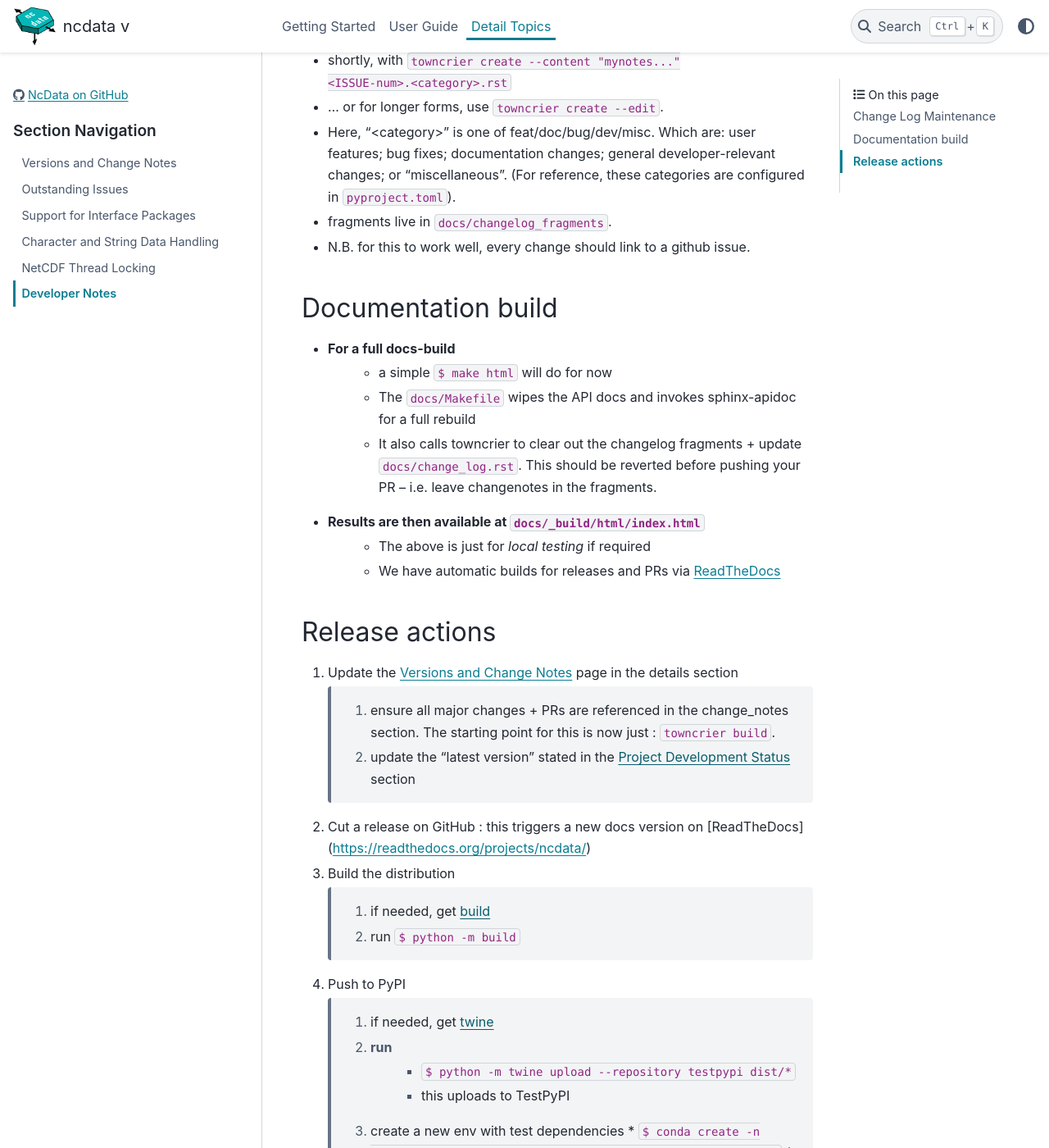
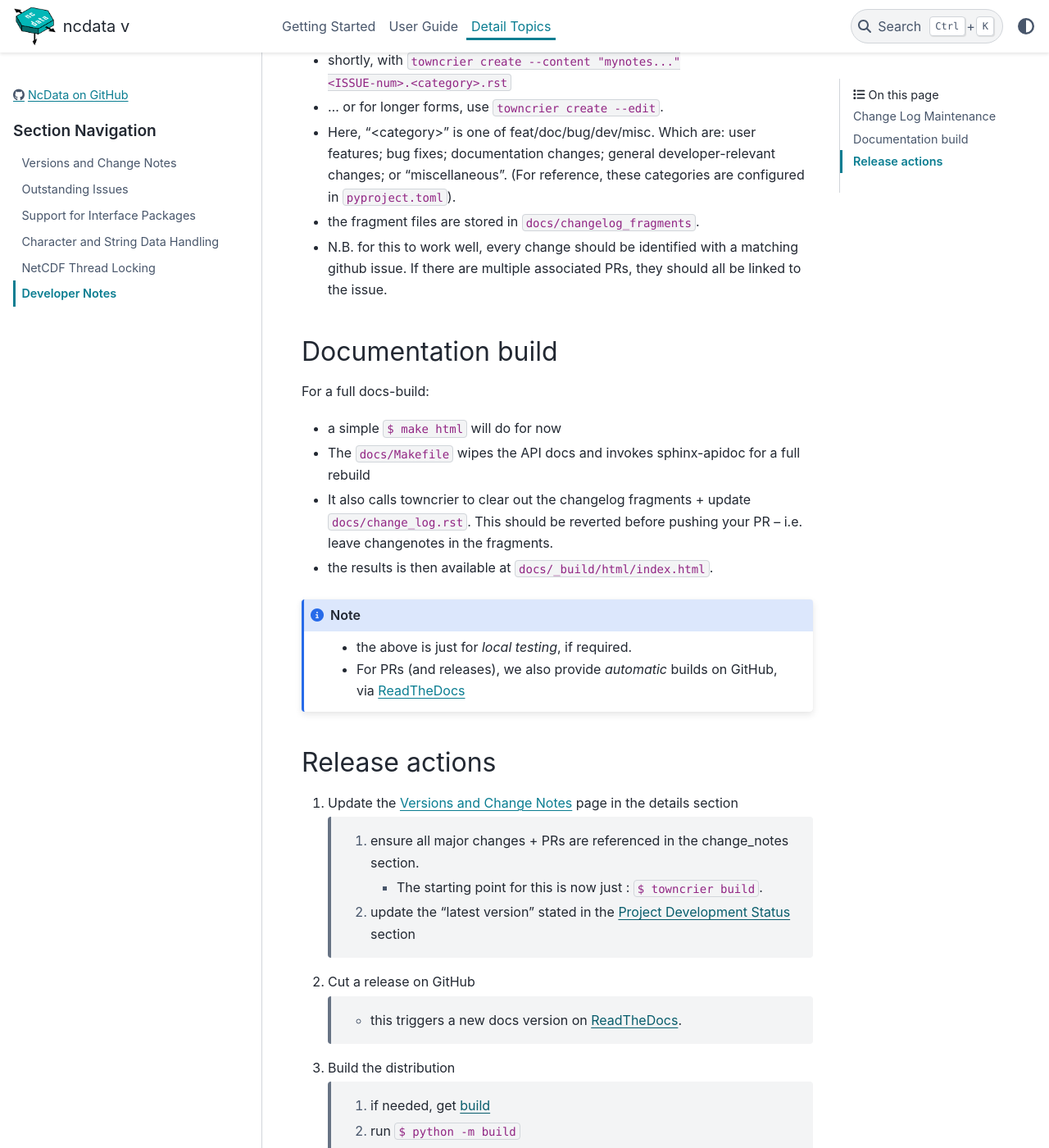
Before and after one commit to pp-mo/ncdata, a Sphinx documentation site: the page built from docs/details/developer_notes.rst, in a window 1280 px wide and 1400 px high, scrolled down 389 px. Shown: the whole window at 82% size. Built offline with Sphinx 7.4.7 and the PyData theme 0.15.4, drawn with Linux system fonts in a browser that asks for light colours; pages that are not in the unit, such as notebooks, are missing from menus; the version number could not be read and is left out; some of the changed text lies outside the part shown.

Commit message:
Improve developer notes.

```diff
--- a/docs/changelog_fragments/116.dev.txt
+++ /dev/null
@@ -1 +0,0 @@
-Switch to towncrier for whats-new management.
--- a/docs/changelog_fragments/123.feat.rst
+++ /dev/null
@@ -1 +0,0 @@
-Added regular linkcheck gha.
--- a/docs/changelog_fragments/131.feat.rst
+++ /dev/null
@@ -1,3 +0,0 @@
-Make :meth:`~ncdata.iris.to_iris` use the full iris load processing,
-instead of :meth:`iris.fileformats.netcdf.loader.load_cubes`.
-This means you can use load controls such as callbacks and constraints.
--- a/docs/details/developer_notes.rst
+++ b/docs/details/developer_notes.rst
@@ -16,22 +16,26 @@
   bug fixes; documentation changes; general developer-relevant changes;
   or "miscellaneous".
   (For reference, these categories are configured in ``pyproject.toml``).
-* fragments live in ``docs/changelog_fragments``.
-* N.B. for this to work well, every change should link to a github issue.
+* the fragment files are stored in ``docs/changelog_fragments``.
+* N.B. for this to work well, every change should be identified with a matching github issue.
+  If there are multiple associated PRs, they should all be linked to the issue.
 
 
 Documentation build
 -------------------
 
-* For a full docs-build
-    * a simple ``$ make html`` will do for now
-    * The ``docs/Makefile`` wipes the API docs and invokes sphinx-apidoc for a full rebuild
-    * It also calls towncrier to clear out the changelog fragments + update ``docs/change_log.rst``.
-      This should be reverted before pushing your PR -- i.e. leave changenotes in the fragments.
+For a full docs-build:
 
-* Results are then available at ``docs/_build/html/index.html``
-    * The above is just for *local testing* if required
-    * We have automatic builds for releases and PRs
+* a simple ``$ make html`` will do for now
+* The ``docs/Makefile`` wipes the API docs and invokes sphinx-apidoc for a full rebuild
+* It also calls towncrier to clear out the changelog fragments + update ``docs/change_log.rst``.
+  This should be reverted before pushing your PR -- i.e. leave changenotes in the fragments.
+* the results is then available at ``docs/_build/html/index.html``.
+
+.. note::
+
+    * the above is just for *local testing*, if required.
+    * For PRs (and releases), we also provide *automatic* builds on GitHub,
       via `ReadTheDocs <https://readthedocs.org/projects/ncdata/>`_
 
 
@@ -41,11 +45,14 @@
 #. Update the :ref:`change_log` page in the details section
 
     #. ensure all major changes + PRs are referenced in the :ref:`change_notes` section.
-       The starting point for this is now just : ``towncrier build``.
+
+       * The starting point for this is now just : ``$ towncrier build``.
 
     #. update the "latest version" stated in the :ref:`development_status` section
 
-#. Cut a release on GitHub : this triggers a new docs version on [ReadTheDocs](https://readthedocs.org/projects/ncdata/)
+#. Cut a release on GitHub
+
+    * this triggers a new docs version on `ReadTheDocs <https://readthedocs.org/projects/ncdata>`_.
 
 #. Build the distribution
 
@@ -58,39 +65,47 @@
     #. if needed, get `twine <https://github.com/pypa/twine>`_
 
     #. run
+
         * ``$ python -m twine upload --repository testpypi dist/*``
         * this uploads to TestPyPI
 
     #. create a new env with test dependencies
+
        * ``$ conda create -n ncdtmp python=3.11 iris xarray filelock requests pytest pip``
-       * ( N.B. 'filelock' and 'requests' are _test_ dependencies of iris )
+       * ( N.B. 'filelock' and 'requests' are *test dependencies* of iris )
 
     #. install the new package with
+
        * ``$ pip install --index-url https://test.pypi.org/simple/ ncdata``
        * ..and run tests
 
     #. if that checks OK,
+
         * **remove** ``--repository testpypi`` **and repeat** "upload" step (2)
         * --> uploads to "real" PyPI
 
     #. repeat "pip install" step (4)
+
        * but **removing** the ``--index-url``
        * ..to check that ``pip install ncdata`` now finds the new version
 
 #. Update conda to source the new version from PyPI
 
     #. create a PR on the `ncdata feedstock <https://github.com/conda-forge/ncdata-feedstock>`_
+    #. update :
 
-    #. update :
         * `version number <https://github.com/conda-forge/ncdata-feedstock/blob/3f6b35cbdffd2ee894821500f76f2b0b66f55939/recipe/meta.yaml#L2>`_
         * `SHA <https://github.com/conda-forge/ncdata-feedstock/blob/3f6b35cbdffd2ee894821500f76f2b0b66f55939/recipe/meta.yaml#L10>`_
         * Notes:
+
             * the `PyPI reference <https://github.com/conda-forge/ncdata-feedstock/blob/3f6b35cbdffd2ee894821500f76f2b0b66f55939/recipe/meta.yaml#L9>`_
               will normally look after itself
             * also at this point
+
                * make any required changes to `dependencies <https://github.com/conda-forge/ncdata-feedstock/blob/3f6b35cbdffd2ee894821500f76f2b0b66f55939/recipe/meta.yaml#L17-L29>`_
                * ..but normally, **no** changes will be required
 
     #. get PR merged
+
        * wait a few hours..
        * check that the new version appears in the output of ``$ conda search ncdata``
```
Also changed, not shown: docs/change_log.rst (+18 -0 lines).
